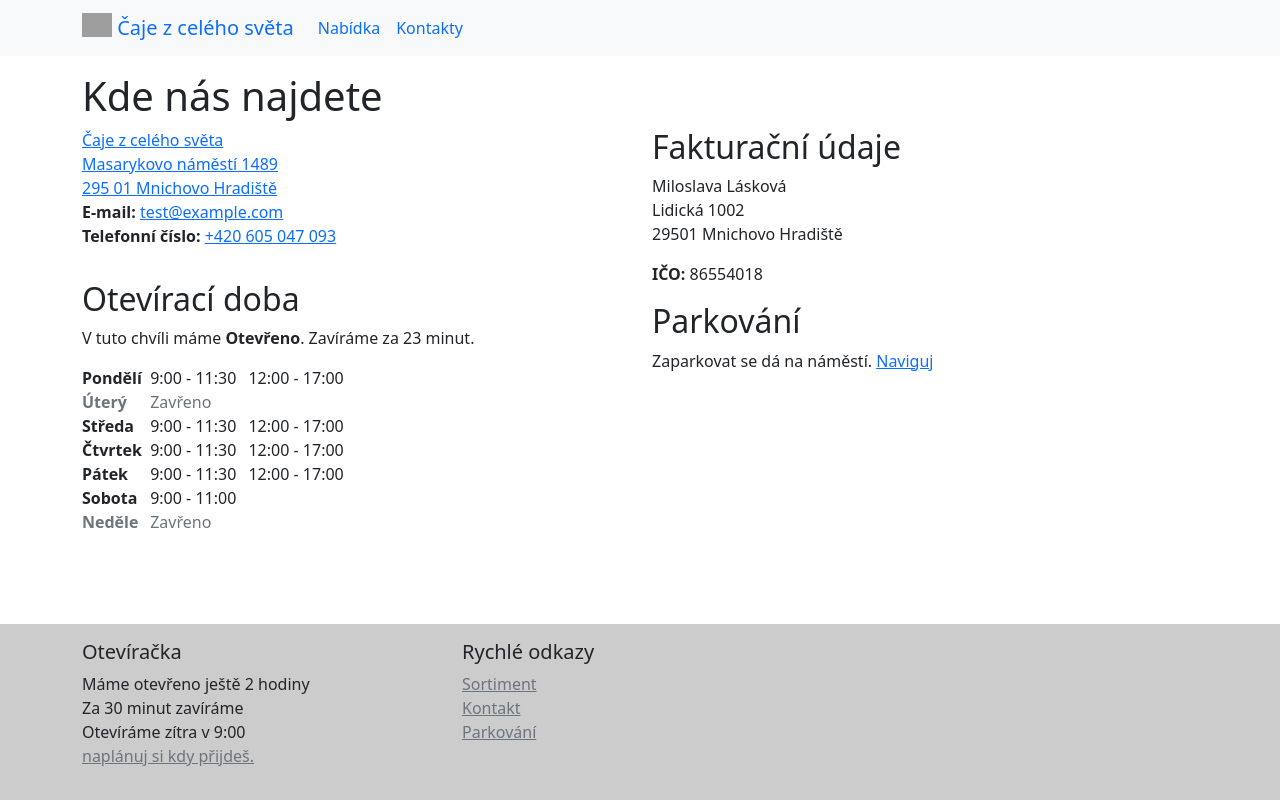
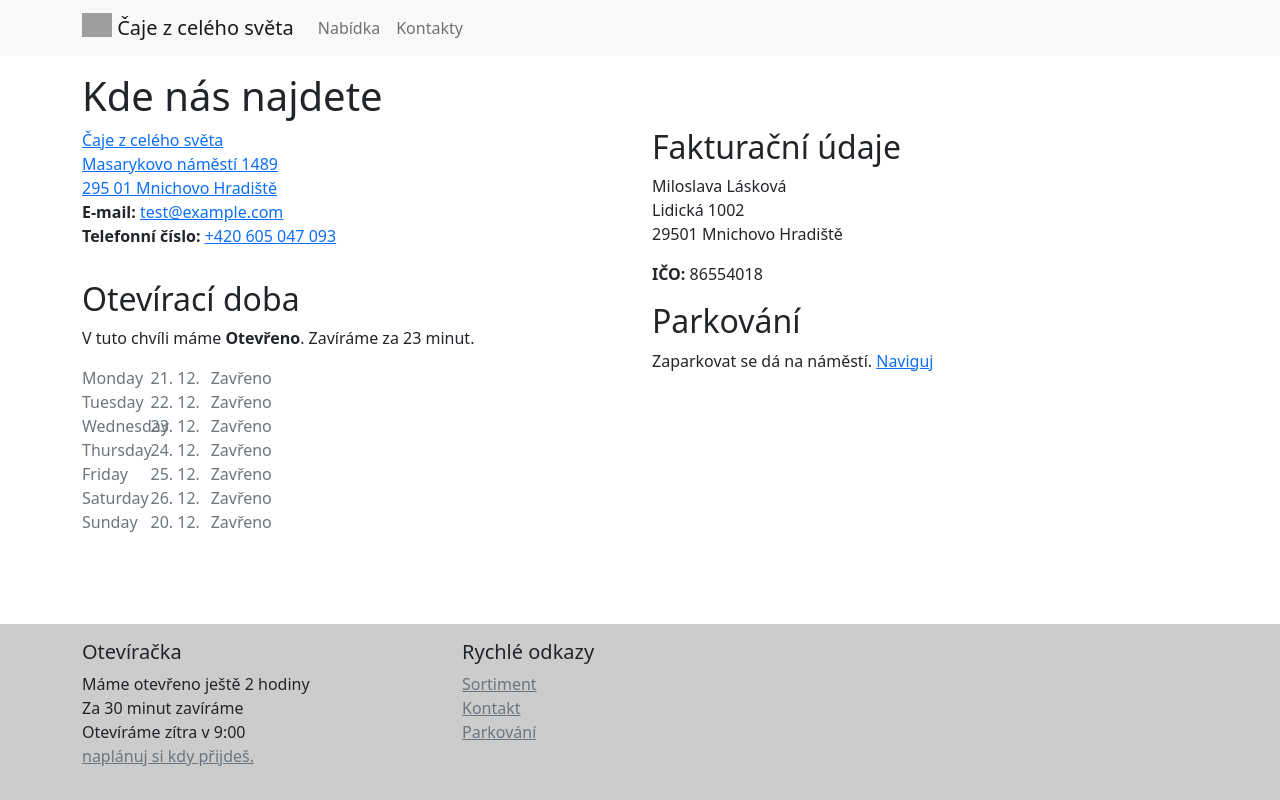
Before and after one commit to just-paja/cajovyobchudek.cz, a Django app: page /kontakt in a window 1280 px wide. Run offline with Django 3.2, Linux system fonts and the light colour scheme; data that the repository does not hold is empty; style sheets or scripts are compiled from the project's sources; some libraries are stand-ins or nearby versions; grey boxes are pictures that could not be loaded.

Commit message:
Create dynamic opening hours table

```diff
--- a/cajovyobchudek/models/__init__.py
+++ b/cajovyobchudek/models/__init__.py
@@ -0,0 +1 @@
+from .business import *  # noqa
--- a/cajovyobchudek/models/business.py
+++ b/cajovyobchudek/models/business.py
@@ -1,4 +1,6 @@
+from datetime import date, datetime, timedelta
 from django.utils.translation import gettext_lazy as _
+from django.utils.timezone import make_aware
 from django.db.models import (
     Model,
     DateTimeField,
@@ -7,7 +9,7 @@ from django.db.models import (
     TimeField
 )
 
-PERIODS = (
+WEEKDAYS = (
     (1, _('Monday')),
     (2, _('Tuesday')),
     (3, _('Wednesday')),
@@ -15,11 +17,58 @@ PERIODS = (
     (5, _('Friday')),
     (6, _('Saturday')),
     (7, _('Sunday')),
-    (8, _('Weekend')),
-    (9, _('Workweek')),
-    (10, _('Public holiday')),
 )
 
+PERIODS = (
+    (8, _('Work days')),
+    (9, _('Public holiday')),
+)
+
+def get_weekday_date(today, weekday):
+    current_weekday = today.isoweekday()
+    distance = current_weekday - weekday
+    if current_weekday > weekday:
+        distance = distance - 7
+    return today - timedelta(days=distance)
+
+
+class WeekDay:
+    @classmethod
+    def all(cls):
+        items = {}
+        today = date.today()
+        for weekday, name in WEEKDAYS:
+            items[weekday] = cls(
+                weekday,
+                name,
+                get_weekday_date(today, weekday)
+            )
+        return items
+
+    def __init__(self, weekday, name, day_date=None):
+        self.weekday = weekday
+        self.name = name
+        self.hour_blocks = []
+        self.date = day_date
+
+    def add_hours(self, block):
+        self.hour_blocks.append(block)
+
+    @property
+    def empty(self):
+        return len(self.hour_blocks) == 0
+
+    @property
+    def blocks(self):
+        blocks = []
+        for block in self.hour_blocks:
+            blocks.append({
+                'end': make_aware(datetime.combine(self.date, block.to_hour)),
+                'from_hour': block.from_hour,
+                'start': make_aware(datetime.combine(self.date, block.from_hour)),
+                'to_hour': block.to_hour,
+            })
+        return blocks
 
 class BusinessHours(Model):
     class Meta:
@@ -41,6 +90,14 @@ class BusinessHours(Model):
             'to_hour': self.to_hour,
         }))
 
+    @classmethod
+    def get_weekdays(cls):
+        hours = cls.objects.all()
+        weekdays = WeekDay.all()
+        for block in hours:
+            weekdays[block.weekday].add_hours(block)
+        return weekdays
+
 
 class ClosingRules(Model):
     class Meta:
--- a/website/static/styles/site.scss
+++ b/website/static/styles/site.scss
@@ -27,9 +27,10 @@ footer {
 }
 
 .business-schedule {
-  .business-day-name {
+  .business-day-name,
+  .business-day-date {
     display: inline-block;
-    width: 4rem;
+    width: 3.5rem;
   }
 
   .business-hours {
--- a/website/templates/contact.html
+++ b/website/templates/contact.html
@@ -29,42 +29,38 @@
       <section class="row" id="oteviraci-doba">
         <h2>Otevírací doba</h2>
         <p>V tuto chvíli máme <strong>Otevřeno</strong>. Zavíráme za 23 minut.</p>
+
         <ul class="list-unstyled business-schedule">
-          <li class="business-day">
-            <strong class="business-day-name">Pondělí</strong>
-            <span class="business-hours">9:00 - 11:30</span>
-            <span class="business-hours">12:00 - 17:00</span>
-          </li>
-          <li class="text-muted business-day">
-            <strong class="business-day-name">Úterý</strong>
-            <span class="business-day-closed">Zavřeno</span>
-          </li>
-          <li class="business-day">
-            <strong class="business-day-name">Středa</strong>
-            <span class="business-hours">9:00 - 11:30</span>
-            <span class="business-hours">12:00 - 17:00</span>
-          </li>
-          <li class="business-day">
-            <strong class="business-day-name">Čtvrtek</strong>
-            <span class="business-hours">9:00 - 11:30</span>
-            <span class="business-hours">12:00 - 17:00</span>
-          </li>
-          <li class="business-day">
-            <strong class="business-day-name">Pátek</strong>
-            <span class="business-hours">9:00 - 11:30</span>
-            <span class="business-hours">12:00 - 17:00</span>
-          </li>
-          <li class="business-day">
-            <strong class="business-day-name">Sobota</strong>
-            <span class="business-hours">9:00 - 11:00</span>
-          </li>
-          <li class="text-muted business-day">
-            <strong class="business-day-name">Neděle</strong>
-            <span class="business-day-closed">Zavřeno</span>
-          </li>
+          {% for day_id, day in business_days %}
+            <li class="{% if day.empty %}text-muted {% endif %}business-day">
+              <time datetime="{{ day.date.isoformat }}">
+                <span class="business-day-name">
+                  {{ day.name }}
+                </span>
+                &nbsp;
+                <span class="business-day-date">
+                  {{ day.date | date:"d. m." }}
+                </span>
+              </time>
+              {% for section in day.blocks %}
+                <span class="business-hours">
+                  <time datetime="{{ section.start.isoformat}}">
+                    {{ section.from_hour }}
+                  </time>
+                  -
+                  <time datetime="{{ section.end.isoformat}}">
+                    {{ section.to_hour }}
+                  </time>
+                </span>
+               {% empty %}
+                <span class="business-day-closed">Zavřeno</span>
+              {% endfor %}
+            </li>
+          {% endfor %}
         </ul>
       </section>
     </div>
+
     <div class="col-md-6">
       <section>
         <h2>Fakturační údaje</h2>
--- a/website/templates/layout/navbar.html
+++ b/website/templates/layout/navbar.html
@@ -1,11 +1,29 @@
-<nav class="navbar navbar-expand-lg bg-light mb-3">
+<nav class="navbar navbar-expand-lg bg-light navbar-light mb-3">
   <div class="container">
     <a class="navbar-brand" href="{% url 'website:home' %}">
-      <img src="https://getbootstrap.com/docs/5.0/assets/brand/bootstrap-logo.svg" alt="" width="30" height="24" class="d-inline-block align-top">
+      <img
+        src="https://getbootstrap.com/docs/5.0/assets/brand/bootstrap-logo.svg"
+        alt=""
+        width="30"
+        height="24"
+        class="d-inline-block align-top"
+      >
       Čaje z celého světa
     </a>
+    <button
+      aria-controls="navbarMenu"
+      aria-expanded="false"
+      aria-label="Rozbalit nabídku"
+      class="navbar-toggler"
+      data-bs-target="#navbarMenu"
+      data-bs-toggle="collapse"
+      role="button"
+      type="button"
+    >
+      <span class="navbar-toggler-icon"></span>
+    </button>
 
-    <div class="collapse navbar-collapse" id="navbarSupportedContent">
+    <div class="collapse navbar-collapse" id="navbarMenu">
       <ul class="navbar-nav me-auto mb-2 mb-lg-0">
         <li class="nav-item">
           <a class="nav-link" href="{% url 'website:catalog' %}">Nabídka</a>
--- a/website/urls.py
+++ b/website/urls.py
@@ -1,11 +1,11 @@
 from django.urls import path
 
-from .views import catalog, static
+from .views import catalog, contact, static
 
 app_name = 'website' # noqa
 urlpatterns = [
     path('', static.home, name='home'),
-    path('kontakt', static.contact, name='contact'),
+    path('kontakt', contact.home, name='contact'),
     path('zbozi', catalog.home, name='catalog'),
     path('zbozi/<str:category>', catalog.category, name='catalog_category'),
 ]
--- a/website/views/catalog.py
+++ b/website/views/catalog.py
@@ -1,6 +1,7 @@
 from django.views.decorators.http import require_http_methods
 from django.http import Http404
 from django.shortcuts import render
+
 
 mapping = {
     'caj': {
@@ -17,11 +18,13 @@ mapping = {
     },
 }
 
+
 @require_http_methods(['GET'])
 def home(req):
     return render(req, 'catalog.html', {
         'catalog': mapping.items()
     })
+
 
 @require_http_methods(['GET'])
 def category(req, category_id):
--- /dev/null
+++ b/website/views/contact.py
@@ -0,0 +1,12 @@
+from django.views.decorators.http import require_http_methods
+from django.shortcuts import render
+
+from cajovyobchudek.models import BusinessHours
+
+
+@require_http_methods(['GET'])
+def home(req):
+    business_days = BusinessHours.get_weekdays()
+    return render(req, 'contact.html', {
+        'business_days': business_days.items()
+    })
--- a/website/views/static.py
+++ b/website/views/static.py
@@ -5,8 +5,3 @@ from django.shortcuts import render
 @require_http_methods(['GET'])
 def home(req):
     return render(req, 'home.html')
-
-
-@require_http_methods(['GET'])
-def contact(req):
-    return render(req, 'contact.html')
```
Also changed, not shown: cajovyobchudek/admin.py (added, +8 -0 lines), cajovyobchudek/migrations/0001_initial.py (added), cajovyobchudek/migrations/__init__.py (added).
